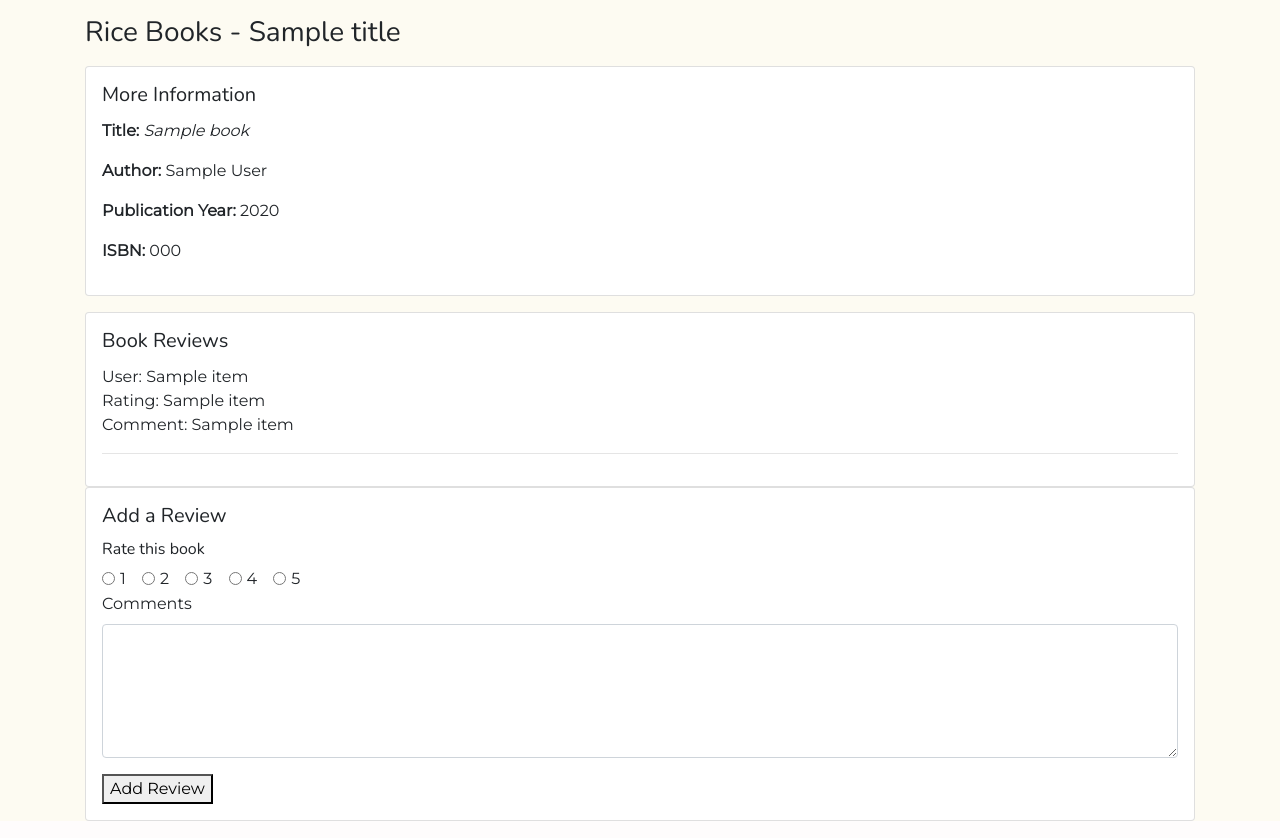
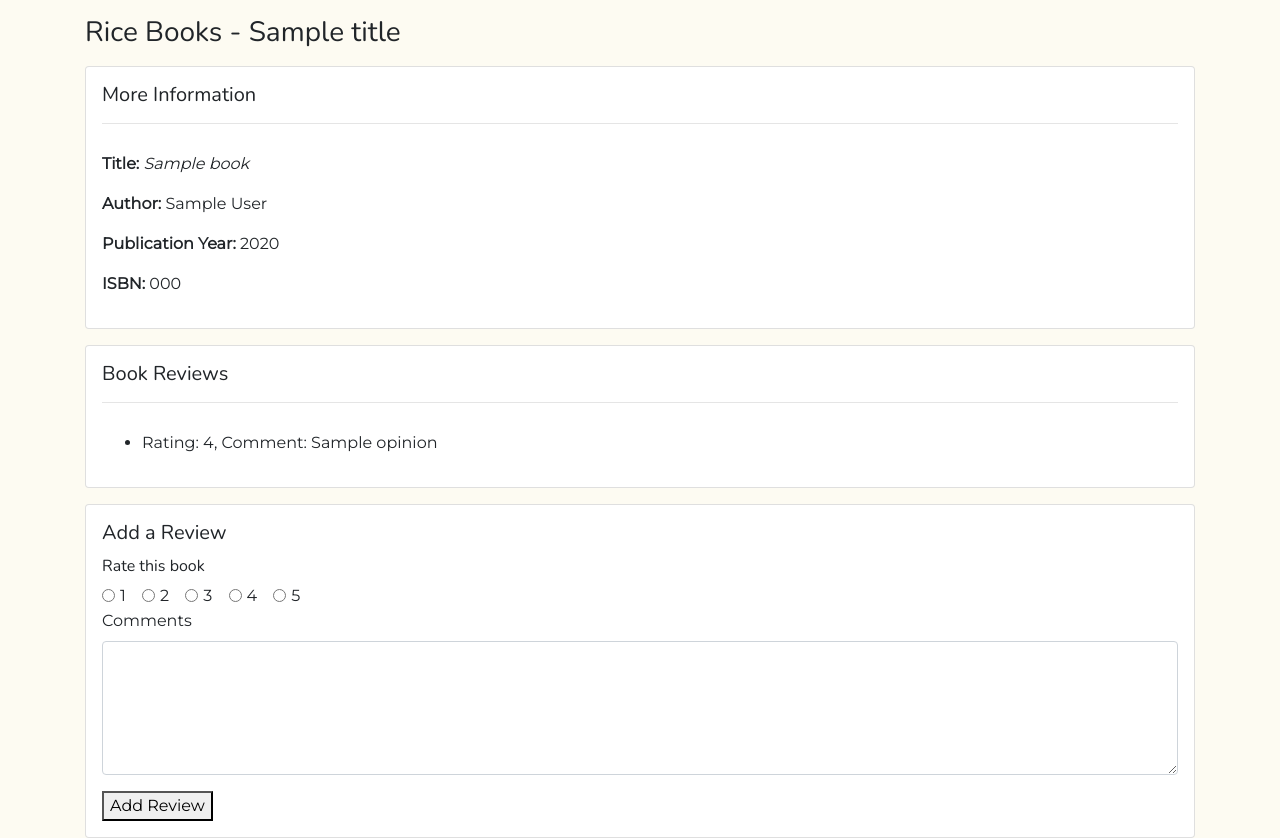
Before and after one commit to msmiki1218/c50web-project1, a Flask app: template templates/book.html in a window 1280 px wide. Shown: the part 56-894 px from the top of the page. Run offline with Flask 2, Linux system fonts and the light colour scheme; the template is opened without the code that fills it: most values are stand-ins (such as "Sample title", 1, 10 or a date in 2020); some libraries are stand-ins or nearby versions.

Commit message:
updated book.html

```diff
--- a/application.py
+++ b/application.py
@@ -129,13 +129,9 @@ def book():
         if request.method == 'GET':
             # get book id
             review_list = []
-            id = request.args.get('book_id')
-            book = db.execute("SELECT * FROM books WHERE id = :id", {"id": id}).fetchone()
-            reviews = db.execute("SELECT * FROM reviews WHERE book_id = :book_id",{"book_id": id}).fetchall()
-            if reviews:
-                for review in reviews:
-                    username = db.execute("SELECT * FROM users WHERE id = :id", {"id": review.user_id}).fetchone()
-                    review_list.append([username, review.rating, review.opinion])
+            book_id = request.args.get('book_id')
+            book = db.execute("SELECT * FROM books WHERE id = :id", {"id": book_id}).fetchone()
+
         elif request.method == 'POST':
             username = session['username']
             user_id = db.execute("SELECT id FROM users WHERE username = :username", {"username": username}).fetchone()
--- a/templates/book.html
+++ b/templates/book.html
@@ -1,7 +1,9 @@
 {% extends "layout.html" %}
 {% block body %}
 <div class="card my-3 p-3">
-  <h5 class="card-title">More Information</h5>
+  <h5 class="card-title">More Information
+    <hr>
+  </h5>
   <div class="card-text">
     <p><strong>Title:</strong> <em>{{ book.title }}</em></p>
     <p><strong>Author:</strong> {{ book.author }}</p>
@@ -9,17 +11,22 @@
     <p><strong>ISBN:</strong> {{ book.isbn }}</p>
   </div>
 </div>
-<div class="card p-3">
+<div class="card p-3 mb-3">
   <h5 class="card-title">
     Book Reviews
+    <hr>
   </h5>
   <div class="card-text">
-    {% for item in review_list %}
-    <p>User: {{ item[1] }} <br>
-      Rating: {{ item[2] }} <br>
-      Comment: {{ item[3] }}</p>
-    <hr>
-    {% endfor %}
+    <!-- if there are reviews for this book list them -->
+    {% if reviews %}
+    <ul>
+      {% for review in reviews %}
+      <li>Rating: {{ review.rating }}, Comment: {{ review.opinion }}</li>
+      {% endfor %}
+    </ul>
+    {% else %}
+    <alert class="alert-info">No reviews for this title.</alert>
+    {% endif %}
   </div>
 </div>
 <div class="card p-3">
```
Also changed, not shown: 2 other files.
